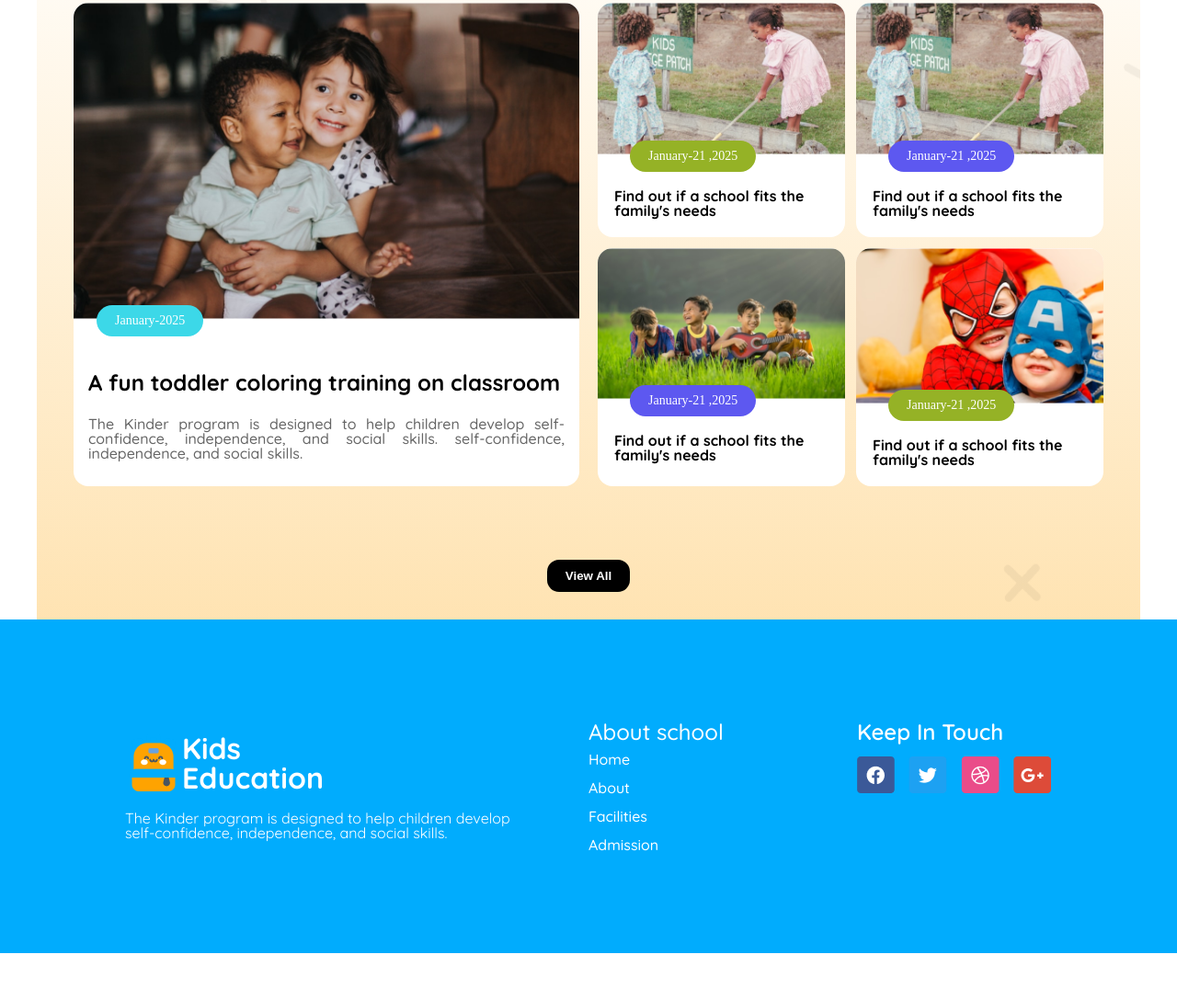
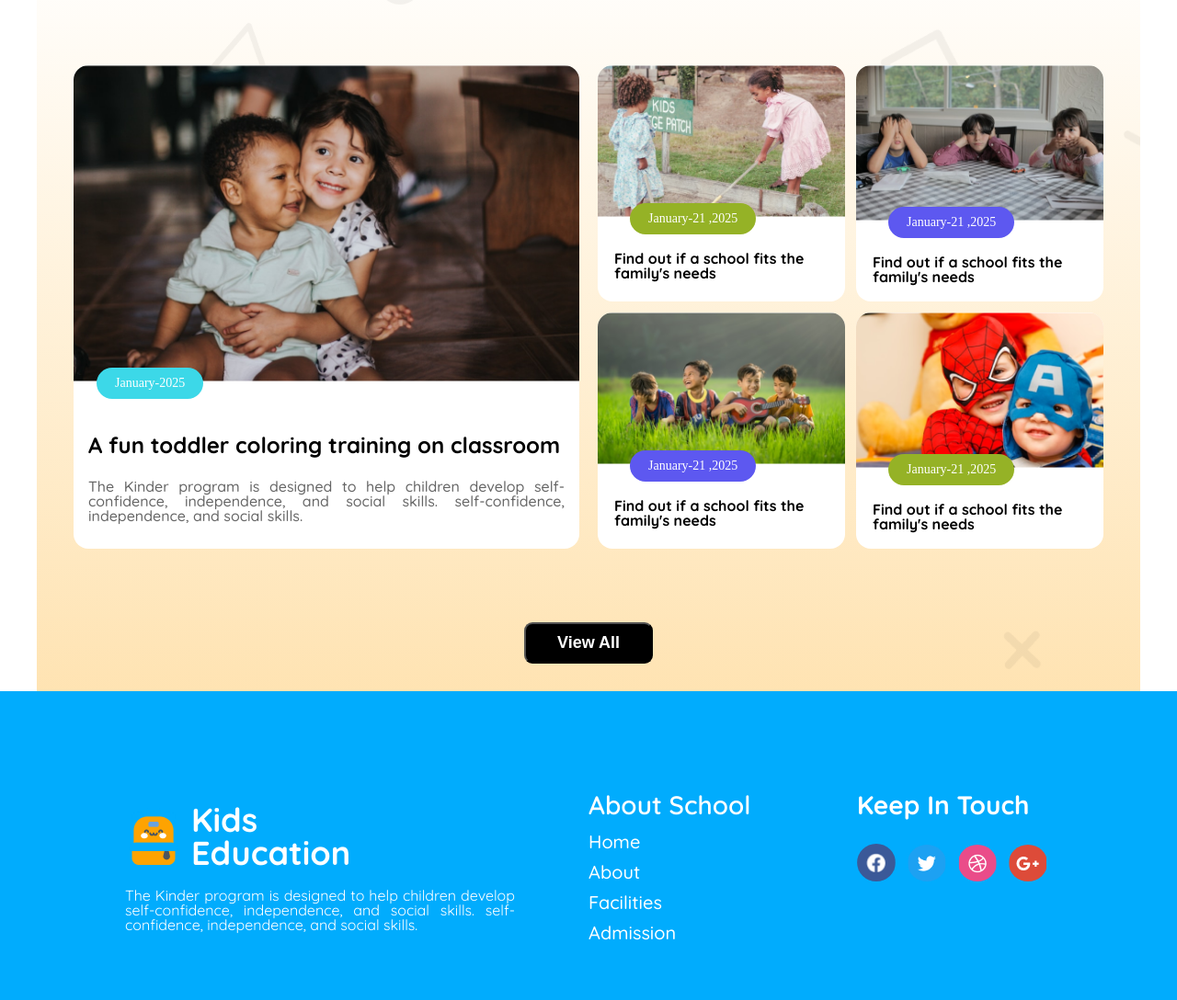
Before and after one commit to Rakib-dev-bd/B11-A2-Kids-School, a plain HTML site: page index.html in a window 1280 px wide. Shown: the part 1457-2545 px from the top of the page at 92% size. Before the commit the page ends 2494 px from the top, so only its background shows below. Drawn offline with nearby package versions, Linux system fonts and the light colour scheme.

Commit message:
Updated Some features

```diff
--- a/index.html
+++ b/index.html
@@ -79,7 +79,7 @@
               alt="elementary image"
               class="card-img"
             />
-            <h3 class="card-heading">ElementarySchool</h3>
+            <h3 class="card-heading">Elementary School</h3>
             <p class="card-description">
               The Kinder program is designed to help children develop
               self-confidence, independence, and social skills.
@@ -144,7 +144,7 @@
             </div>
             <div class="story-sub-card flex">
               <img
-                src="assets/story-2.png"
+                src="assets/story-5.png"
                 alt="story card "
                 class="sub-card-img"
               />
@@ -185,7 +185,7 @@
         </div>
 
         <div class="view-btn center-text">
-          <button class="btn view black">View All</button>
+          <button class="view black">View All</button>
         </div>
       </section>
     </main>
@@ -199,11 +199,12 @@
           </div>
           <p class="footer-description">
             The Kinder program is designed to help children develop
-            self-confidence, independence, and social skills.
+            self-confidence, independence, and social skills. self-confidence,
+            independence, and social skills.
           </p>
         </div>
         <div class="footer-about">
-          <h3 class="footer-about-heading">About school</h3>
+          <h3 class="footer-about-heading">About School</h3>
           <nav class="footer-nav">
             <ul class="footer-links flex">
               <li><a href="#" class="footer-link">Home</a></li>
--- a/style/general.css
+++ b/style/general.css
@@ -1,10 +1,11 @@
 .btn {
+  font-size: 1.6rem;
   border: none;
-  padding: 10px 20px;
+  padding: 1rem 2.4rem;
   border-radius: 13px;
   background-color: rgb(254, 163, 1);
   color: #fff;
-  font-weight: 600;
+  font-weight: 700;
 }
 
 .menu {
--- a/style/style.css
+++ b/style/style.css
@@ -23,6 +23,9 @@ body {
 }
 
 /* Header section */
+.header {
+  margin-bottom: 6rem;
+}
 
 .navbar {
   align-items: center;
@@ -47,8 +50,8 @@ body {
   gap: 2rem;
 }
 .nav-link {
-  font-size: 1.6rem;
-  font-weight: 500;
+  font-size: 2rem;
+  font-weight: 700;
 }
 
 .news {
@@ -74,7 +77,7 @@ body {
   max-width: 64rem;
   flex-direction: column;
   align-items: flex-start;
-  gap: 2rem;
+  gap: 2.4rem;
 }
 
 .banner-img {
@@ -83,7 +86,6 @@ body {
 .primary-heading {
   font-size: 5.6rem;
   font-weight: 700;
-  letter-spacing: -unset;
 }
 
 .description {
@@ -118,7 +120,8 @@ body {
   padding: 2rem;
 
   flex-direction: column;
-  align-items: flex-start;
+  align-items: center;
+  text-align: center;
   gap: 1.3rem;
 }
 
@@ -132,9 +135,11 @@ body {
 }
 
 .card-btn {
+  font-size: 1.6rem;
   border: none;
-  padding: 0.5rem;
+  padding: 0.6rem 2.4rem;
   border-radius: 9px;
+  background-color: inherit;
 }
 
 .btn-box {
@@ -254,6 +259,13 @@ body {
 .view-btn {
   padding-bottom: 2rem;
 }
+.view {
+  padding: 1rem 3.4rem;
+  color: #fff;
+  border-radius: 9px;
+  font-size: 1.8rem;
+  font-weight: 600;
+}
 
 /* Footer section started */
 
@@ -282,6 +294,7 @@ body {
 }
 .footer-brand {
   align-items: center;
+  gap: 1rem;
 }
 
 .footer-logo {
@@ -289,12 +302,13 @@ body {
   height: 6.2rem;
 }
 .footer-logo-name {
-  font-size: 3.2rem;
+  font-size: 3.6rem;
   font-weight: 700;
 }
 
 .footer-description {
   font-size: 1.6rem;
+  text-align: justify;
 }
 /* Footer about */
 
@@ -303,18 +317,18 @@ body {
 }
 
 .footer-about-heading {
-  font-size: 2.4rem;
-  font-weight: 500;
+  font-size: 2.8rem;
+  font-weight: 600;
 }
 
 .footer-links {
-  margin-top: 1rem;
+  margin-top: 1.6rem;
   flex-direction: column;
-  gap: 1.5rem;
+  gap: 1.3rem;
 }
 
 .footer-link {
-  font-size: 1.6rem;
+  font-size: 2rem;
   font-weight: 500;
   color: rgb(255, 255, 255);
 }
@@ -324,24 +338,28 @@ body {
 .footer-social-links {
   flex-direction: column;
 
-  gap: 1.5rem;
+  gap: 2.8rem;
 }
 .footer-social-heading {
-  font-size: 2.4rem;
-  font-weight: 600;
+  font-size: 2.8rem;
+  font-weight: 700;
 }
 
 .social-links {
-  gap: 1.5em;
+  gap: 1.3rem;
+  align-items: center;
 }
-
-.hide {
-  display: none;
+.social-link img {
+  width: 4.2rem;
+  border-radius: 50%;
 }
 
 /* Mobile Responsive */
 
 @media screen and (max-width: 576px) {
+  .header {
+    margin-bottom: 3rem;
+  }
   .nav-links,
   .school,
   .contact,
@@ -350,9 +368,18 @@ body {
     display: none;
   }
 
+  .navbar {
+    border: 0.5px solid rgb(254, 163, 1);
+  }
+  .secondary-heading {
+    font-size: 2.6rem;
+    font-weight: 700;
+  }
+
   .menu {
     display: block;
   }
+
   .banner {
     flex-direction: column-reverse;
   }
@@ -379,9 +406,8 @@ body {
     align-items: center;
   }
   .card {
-    align-items: center;
     padding: 3.2rem;
-    text-align: center;
+
     gap: 2rem;
   }
 
@@ -392,13 +418,10 @@ body {
   .stories {
     padding: 0;
   }
+
   .story-cards {
     grid-template-columns: 1fr;
     padding: 1rem;
-  }
-  .view {
-    padding: 1rem 3rem;
-    font-size: 1.6rem;
   }
 
   .footer-container {
```
